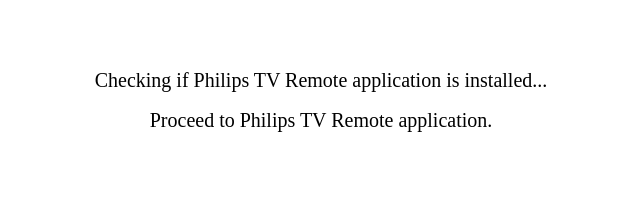
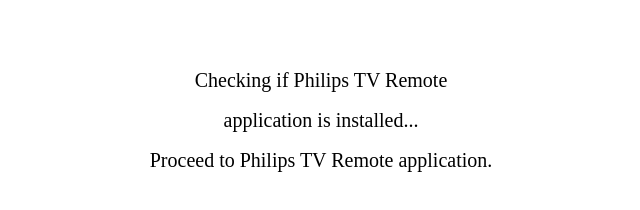
Before and after one commit to theindemo/theindemo.github.io, a plain HTML site: page index.html in a window 1280 px wide. Shown: the whole page, without its empty margins (319-959 px from the left). Drawn offline with Linux system fonts and the light colour scheme.

Commit message:
change index ui

```diff
--- a/index.html
+++ b/index.html
@@ -247,8 +247,9 @@
 </head>
 <body onload="getParameters()">
 <div id="page_loader">
-    <div class="top-center"><p style="color:black;"> Checking if Philips TV Remote application is installed... </p></div>
-    <div class="top-center-second">Proceed to Philips TV Remote application.</div>
+    <div class="top-center"><p style="color:black;"> Checking if Philips TV Remote </p></div>
+    <div class="top-center-second">application is installed...</div>
+    <div class="top-center-third">Proceed to Philips TV Remote application.</div>
 
 <!--    <div class="top-center-third">not supported</div>-->
 <!--    <img src="dots.png" class="dot">-->
```
